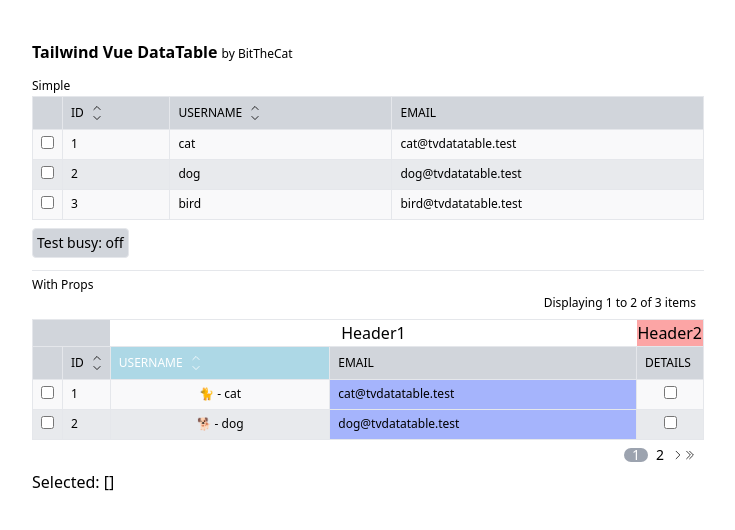
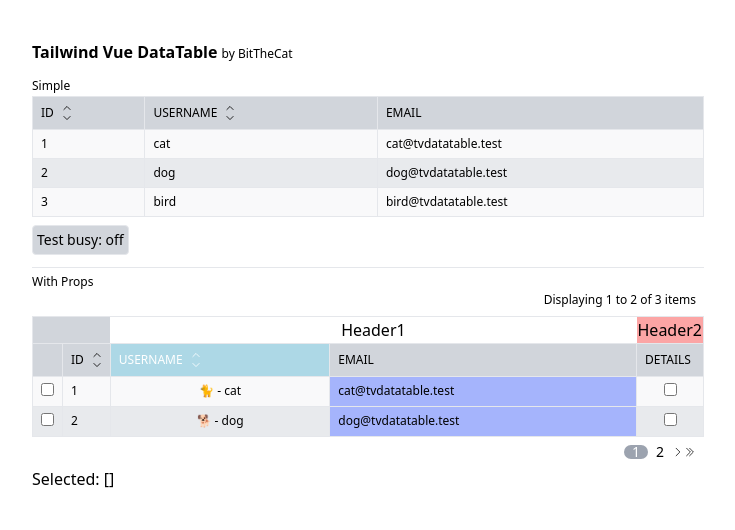
Before and after one commit to BitTheCat/tailwind-vue-data-table, a Vue app: page / in a window 1280 px wide. Shown: the top 530 px of the page, without its empty margins (272-1007 px from the left). Built offline with nearby package versions, Linux system fonts and the light colour scheme.

Commit message:
Added selected row (visual)

```diff
--- a/dev/TableShow.vue
+++ b/dev/TableShow.vue
@@ -6,7 +6,6 @@
                 ref="tvtTableSimple"
                 :items="cloneItems"
                 :fields="fieldsSimple"
-                enable-check
                 :busy="busy"
                 @check-row="checkRow"
                 @row-clicked="checkRow"
--- a/src/components/TVTable.vue
+++ b/src/components/TVTable.vue
@@ -69,7 +69,7 @@
                 <tr
                     :id="`TVTABLE_row_${index}_${item.id}`"
                     class="divide-x divide-y last:border-b-0 px-2 py-1.5 text-left text-xs font-medium border hover:bg-gray-400/50"
-                    :class="index % 2 ? 'bg-gray-300/50' : 'bg-gray-100/50'"
+                    :class="`${index % 2 ? 'bg-gray-300/50' : 'bg-gray-100/50'} ${checkSelectedForRow(item) ? 'bg-gray-500/50' : ''}`"
                     @click="rowClicked(item)"
                 >
                     <td
@@ -213,6 +213,10 @@ const refreshCounter = () => {
     toRow.value = to
 }
 
+const checkSelectedForRow = (item) => {
+    return selectedRows.value.includes(item)
+}
+
 watch(() => localCurrentPage.value, (value) => {
     refreshCounter()
     emit('changePage', {page: value, from: fromRow.value, to: toRow.value})
```
Also changed, not shown: 1 other file (tests, documents, lock files or other folders).
